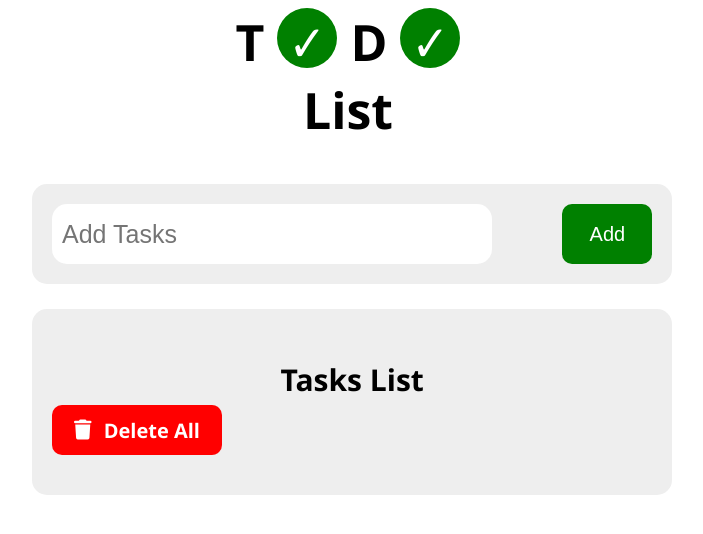
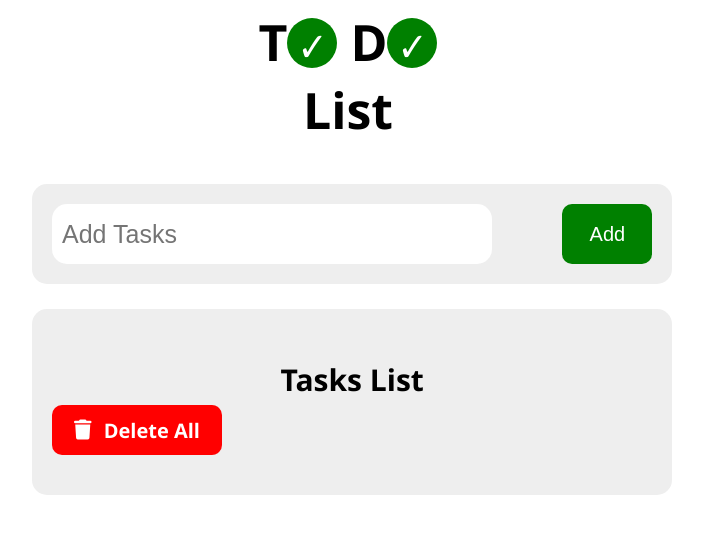
Before and after one commit to Hakam-aldeen-Kh/Simple-To-Do-List, a plain HTML site: page index.html in a window 1280 px wide. Shown: the whole page, without its empty margins (292-995 px from the left). Drawn offline with Linux system fonts and the light colour scheme.

Commit message:
some edits

```diff
--- a/style.css
+++ b/style.css
@@ -20,12 +20,12 @@ User
 
 .title .O {
   display: inline-block;
-  width: 60px;
-  height: 60px;
+  width: 50px;
+  height: 50px;
   background-color: green;
   border-radius: 50%;
   font-weight: bold;
-  font-size: 50px;
+  font-size: 40px;
   color: white;
 }
 
```
Also changed, not shown: index.html (+1 -1 lines).
